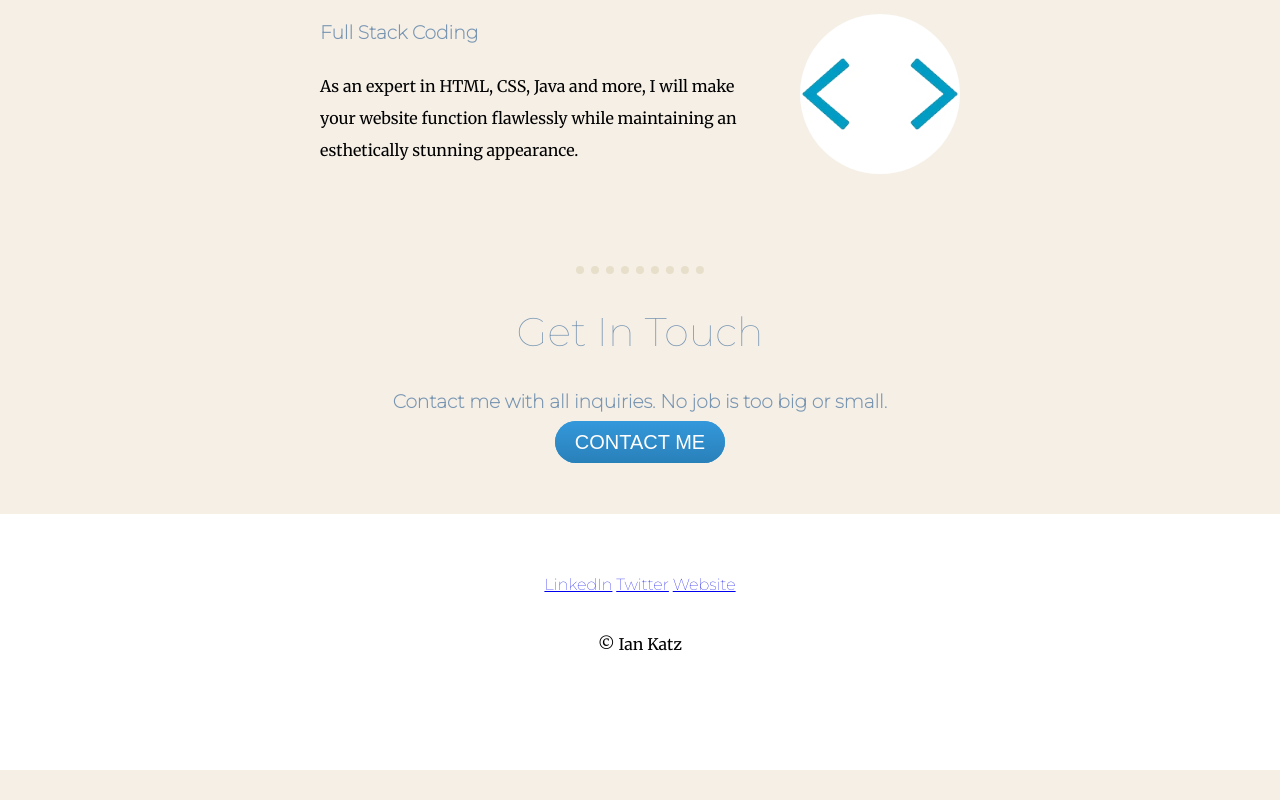
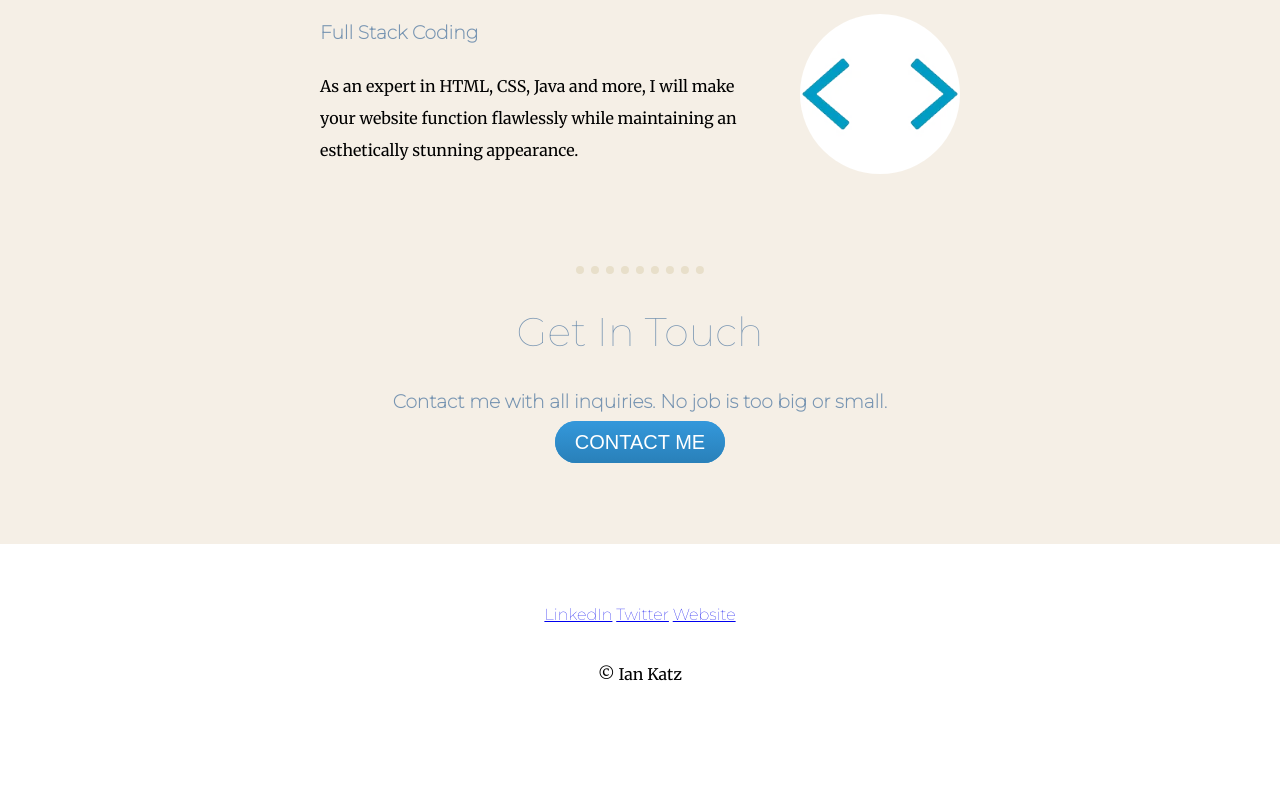
Before and after one commit to IanKatz33/CodingSite3, a plain HTML site: page index.html in a window 1280 px wide. Shown: the part 1465-2265 px from the top of the page. Before the commit the page ends 2235 px from the top, so only its background shows below. Drawn offline with Linux system fonts and the light colour scheme.

Commit message:
Update styles.css

```diff
--- a/css/styles.css
+++ b/css/styles.css
@@ -137,7 +137,8 @@ head {}
   text-decoration: none;
 }
 
-.bottom-container {background-color: white;}
+.bottom-container {background-color: white;
+margin-top: 30px;}
 
 .top-container {background-color: white;}
 
```
